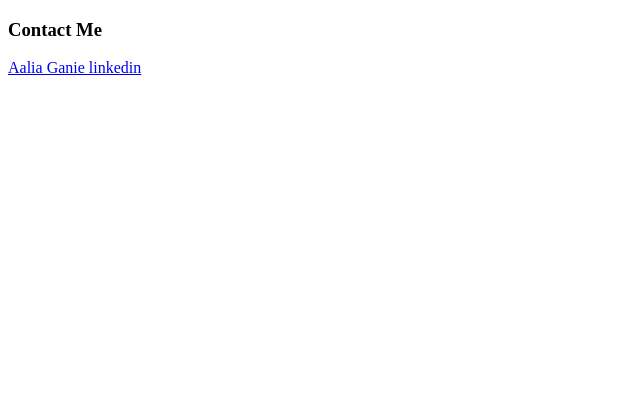
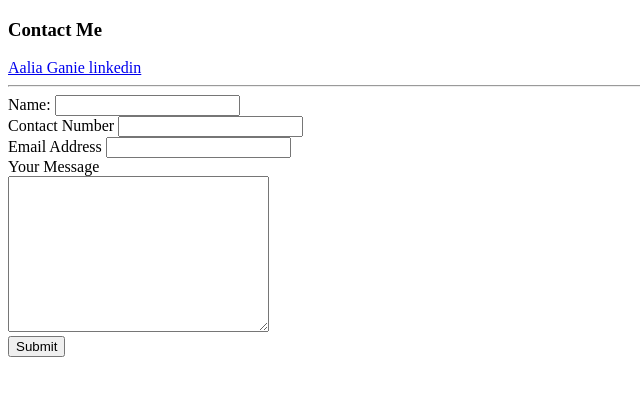
Before and after one commit to aaliaganie/Aalia_personal_site, a plain HTML site: page contact.html in a window 1280 px wide. Shown: the whole page, without its empty margins (0-640 px from the left). Drawn offline with Linux system fonts and the light colour scheme.

Commit message:
Added a contact form

```diff
--- a/contact.html
+++ b/contact.html
@@ -7,5 +7,22 @@
 <body>
     <h3>Contact Me</h3>
     <a href="https://www.linkedin.com/feed/?trk=seo-authwall-base_google-one-tap-submit">Aalia Ganie linkedin</a>
+    <hr>
+    <form action="mailto:aaliaganie@gmail.com" method="=post" enctype="text/plain">
+       <label>Name:</label>
+       <input type="text">
+       <br>
+       <label>Contact Number</label>
+        <input type="number">
+        <br>
+        <label>Email Address</label>
+        <input type="email">
+        <br>
+        <label>Your Message</label>
+        <br>
+        <textarea name="name" id="" cols="30" rows="10"></textarea>
+        <br>
+       <input type="submit">
+    </form>
 </body>
 </html>
```
Also changed, not shown: index.html (+1 -1 lines).
